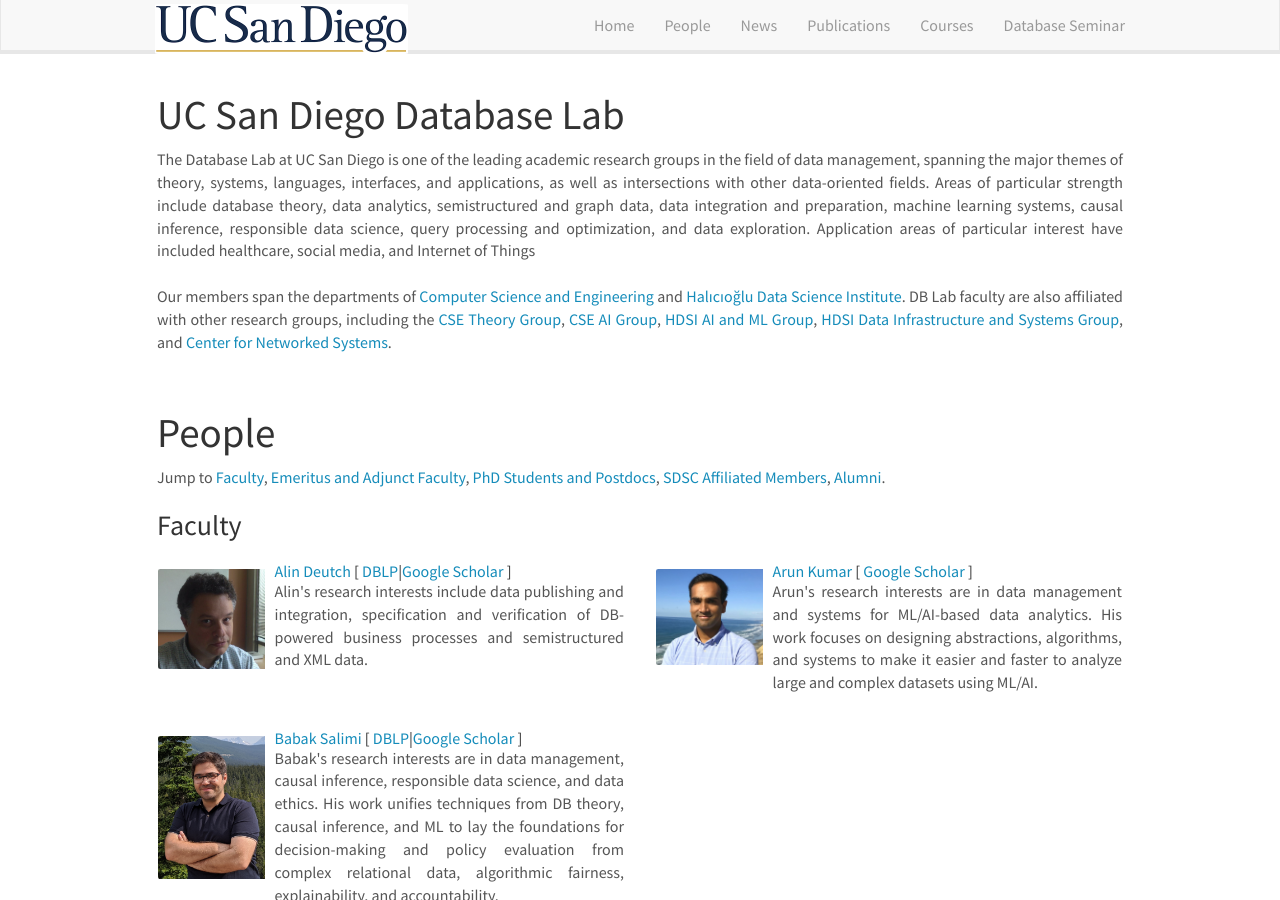
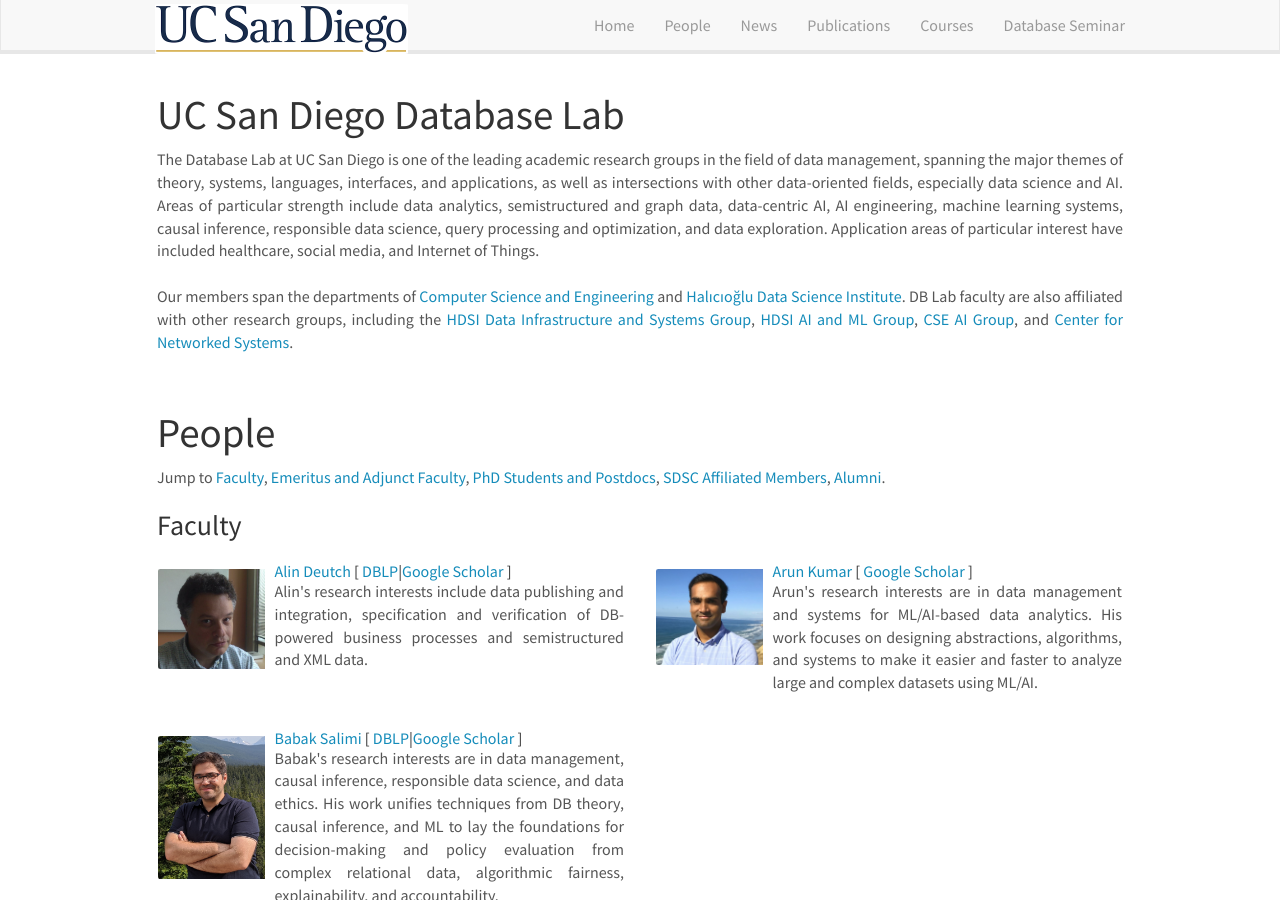
Before and after one commit to dbucsd/dbucsd.github.io, a Jekyll site: the page built from index.md, in a window 1280 px wide and 900 px high. Built offline with Jekyll 4.4.1, drawn with Linux system fonts in a browser that asks for light colours; nearby versions of some CDN libraries.

Commit message:
Update blurb

```diff
--- a/_includes/home.html
+++ b/_includes/home.html
@@ -6,21 +6,20 @@
 
 The Database Lab at UC San Diego is one of the leading academic research groups in the field of
 data management, spanning the major themes of theory, systems, languages, interfaces, and applications,
-as well as intersections with other data-oriented fields.
-Areas of particular strength include database theory, data analytics, semistructured and graph data,
-data integration and preparation, machine learning systems, causal inference, responsible data science,
+as well as intersections with other data-oriented fields, especially data science and AI.
+Areas of particular strength include data analytics, semistructured and graph data,
+data-centric AI, AI engineering, machine learning systems, causal inference, responsible data science,
 query processing and optimization, and data exploration.
-Application areas of particular interest have included healthcare, social media, and Internet of Things
+Application areas of particular interest have included healthcare, social media, and Internet of Things.
 
 <br/><br/>
 
 Our members span the departments of <a href='https://cse.ucsd.edu/'>Computer Science and Engineering</a>
   and <a href='https://datascience.ucsd.edu'>Halıcıoğlu Data Science Institute</a>.
 DB Lab faculty are also affiliated with other research groups, including the
-<a href='https://cstheory.ucsd.edu/home.html'>CSE Theory Group</a>,
+<a href='https://datascience.ucsd.edu/research/data-infrastructure-and-systems/'> HDSI Data Infrastructure and Systems Group</a>,
+<a href='https://datascience.ucsd.edu/research/artificial-intelligence-and-machine-learning/'> HDSI AI and ML Group</a>,
 <a href='http://ai.ucsd.edu/'>CSE AI Group</a>,
-<a href='https://datascience.ucsd.edu/research/artificial-intelligence-and-machine-learning/'> HDSI AI and ML Group</a>,
-<a href='https://datascience.ucsd.edu/research/data-infrastructure-and-systems/'> HDSI Data Infrastructure and Systems Group</a>,
 and <a href='https://cns.ucsd.edu/'>Center for Networked Systems</a>.
 
 <!--<br/><br/>
```
